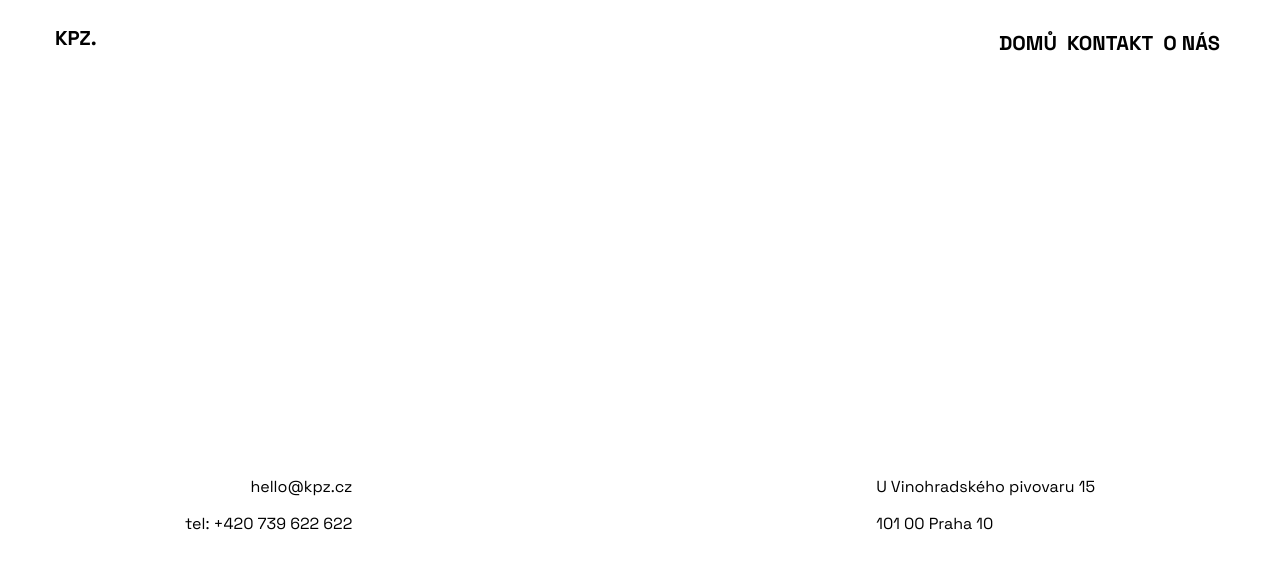
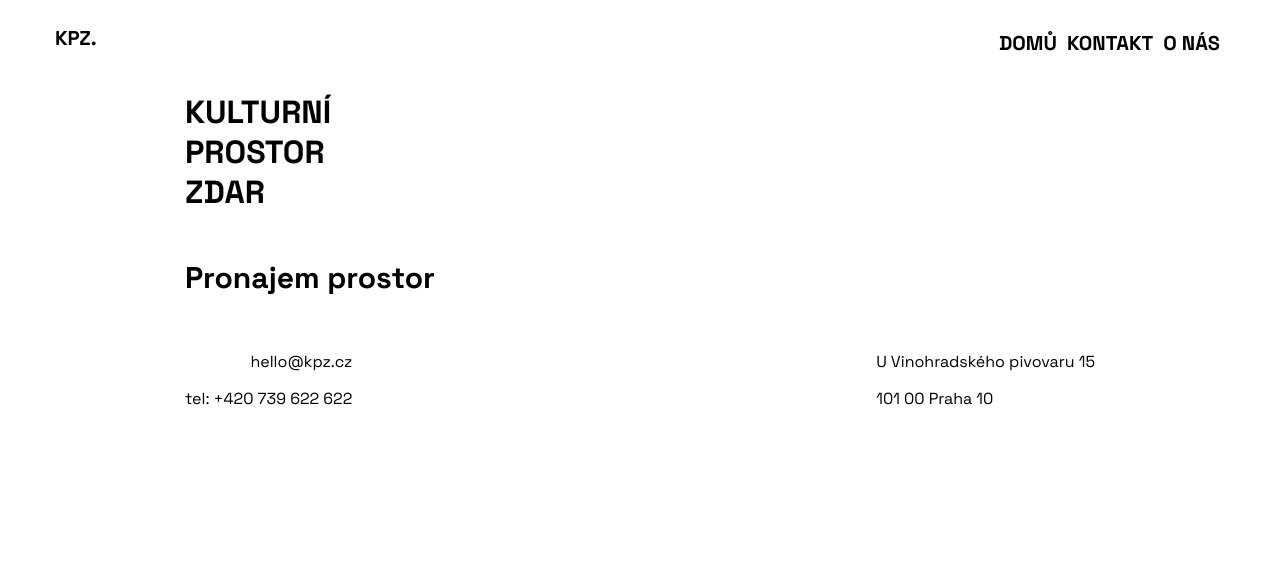
Before and after one commit to PrikrylovaJ/Kulturni-prostor-Zdar, a React app: page /rent in a window 1280 px wide. Shown: the top 568 px of the page. Built offline with nearby package versions, Linux system fonts and the light colour scheme.

Commit message:
vytvoreni komponenty Pronajem, napojeni na router a prolink na homepage

```diff
--- a/src/Footer/style.css
+++ b/src/Footer/style.css
@@ -24,7 +24,7 @@
 @media (min-width: 576px) {
   .footer {
     padding: 0 45px;
-    margin-top: 200px;
+    margin-top: 50px;
   }
 
   .footer__address {
@@ -36,9 +36,3 @@
     margin-top: 0;
   }
 }
-
-@media (min-width: 991px) {
-  .footer {
-    margin-top: 400px;
-  }
-}
--- a/src/Home/index.jsx
+++ b/src/Home/index.jsx
@@ -30,6 +30,7 @@ export const Homepage = () => {
                 </Link>
               </div>
               <div className="homepage_section rent">
+                <Link to="/rent">
                   <h2>Pronájem prostor</h2>
                   {/* <img src="/assets/Ostatní/arrow.png" width="50px" alt="" />*/}
 
@@ -37,6 +38,7 @@ export const Homepage = () => {
                     src="/assets/Adelheid Ka/AdelheidKa4.jpg"
                     alt="obrazek_interieru"
                   />
+                </Link>
               </div>
               <div className="homepage_section courses">
                 <h2>Kurzy</h2>
--- /dev/null
+++ b/src/Pronajem/index.jsx
@@ -0,0 +1,62 @@
+import React from 'react';
+import './style.css';
+
+export const Pronajem = () => {
+  return (
+    <main>
+      <div className="contact__content">
+        <h1>KULTURNÍ PROSTOR ZDAR</h1>
+        <div className="contacts"></div>
+        <div className="contacts">
+          <div className="contact__people">
+            <h2>Pronajem prostor</h2>
+            {/*
+            <div className="team__container">
+              <div className="team__member">
+                <h3>Jana V.</h3>
+                <p>dramaturgie a organizace výstav</p>
+                <hr />
+                <div className="contact__email__phone">
+                  <a href="mailto:janav@kpz.cz">janav@kpz.cz</a>
+                  <p>tel: +420 739 622 601</p>
+                </div>
+              </div>
+              <br />
+              <div className="team__member">
+                <h3>Jana P.</h3>
+                <p>provoz kavárny a catering, HR</p>
+                <hr />
+                <div className="contact__email__phone">
+                  <a href="mailto:janap@kpz.cz">janap@kpz.cz</a>
+                  <p>tel: +420 739 622 602</p>
+                </div>
+              </div>
+              <br />
+              <div className="team__member">
+                <h3>Jan Č.</h3>
+                <p>produkce a web development</p>
+                <hr />
+                <div className="contact__email__phone">
+                  <a href="mailto:jan@kpz.cz">jan@kpz.cz</a>
+                  <p>tel: +420 739 622 603</p>
+                </div>
+              </div>
+            </div>
+          </div>
+        </div>
+        <div className="contact__address">
+          <h2>Adresa</h2>
+          <p>U Vinohradského pivovaru 15</p>
+          <p>101 00 Praha 10</p>
+        </div>
+        <div className="map">
+          <iframe
+            src="https://www.google.com/maps/embed?pb=!1m18!1m12!1m3!1d2560.5879614009705!2d14.45531131571783!3d50.07527777942536!2m3!1f0!2f0!3f0!3m2!1i1024!2i768!4f13.1!3m3!1m2!1s0x470b937cdc639dd5%3A0xad415ec9df8865f0!2sVinohradsk%C3%BD%20pivovar!5e0!3m2!1scs!2scz!4v1622978682431!5m2!1scs!2scz"
+            style={{}}
+          ></iframe>*/}
+          </div>
+        </div>
+      </div>
+    </main>
+  );
+};
--- a/src/index.jsx
+++ b/src/index.jsx
@@ -9,6 +9,7 @@ import { Exhibitions } from './Exhibitions';
 import { ExhibitionDetail } from './ExhibitionDetail';
 import { Footer } from './Footer';
 import { Tickets } from './Tickets';
+import { Pronajem } from './Pronajem';
 import './style.css';
 
 const App = () => {
@@ -29,6 +30,9 @@ const App = () => {
           <Route path="/exhibitions" exact>
             <Exhibitions />
           </Route>
+          <Route path="/rent" exact>
+            <Pronajem />
+          </Route>
           <Route path="/tickets" exact>
             <Tickets />
           </Route>
```
Also changed, not shown: src/Pronajem/style.css (added). Lines whose indentation alone changed are shown as unchanged.
